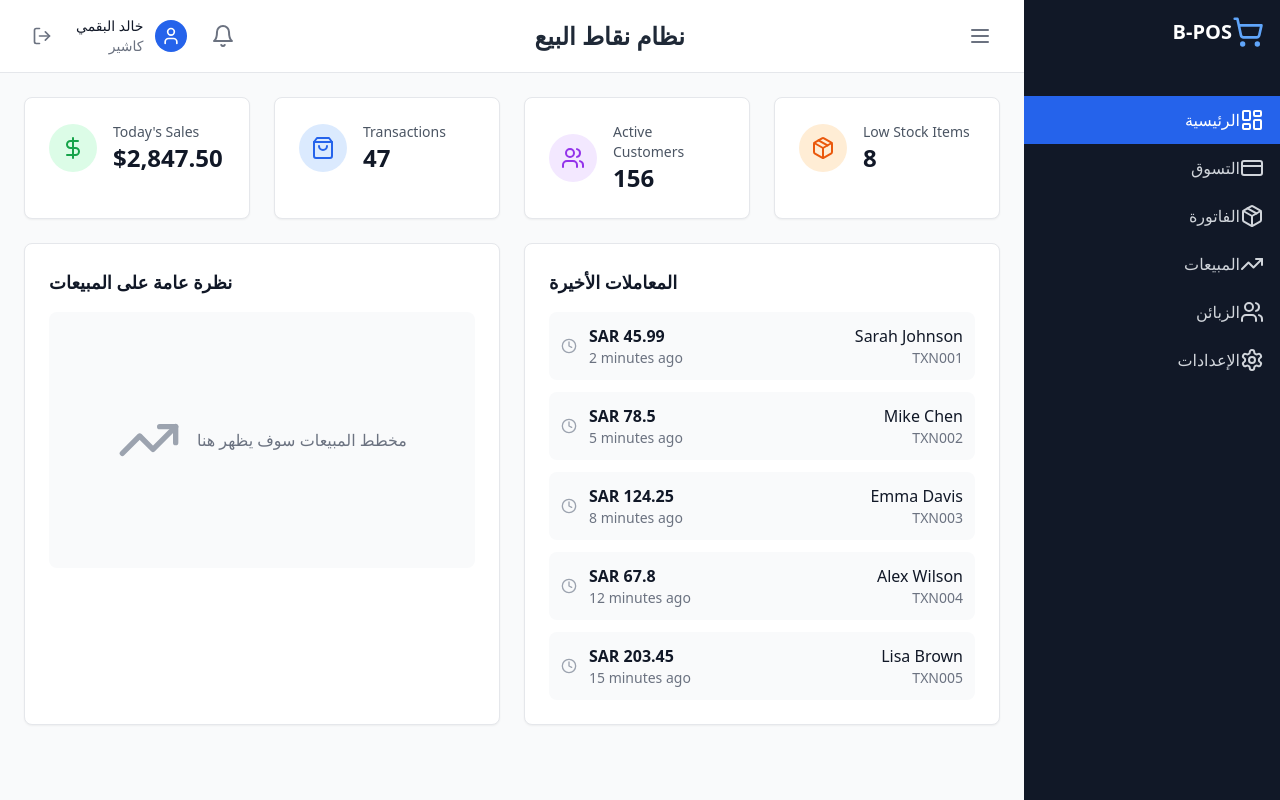
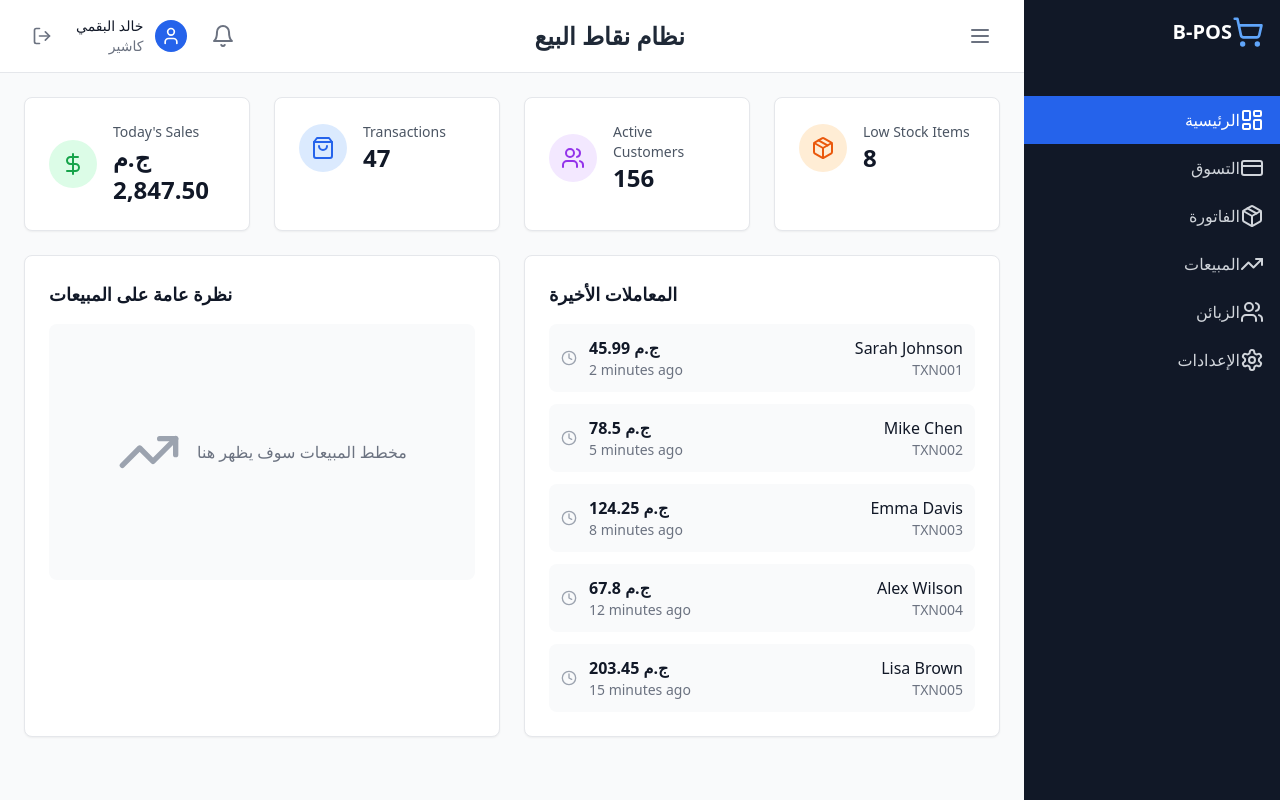
Before and after one commit to mamoda/Codes, a React (Vite) app: page / in a window 1280 px wide. Built offline with nearby package versions, Linux system fonts and the light colour scheme.

Commit message:
Update Dashboard.tsx

```diff
--- a/src/pages/Dashboard.tsx
+++ b/src/pages/Dashboard.tsx
@@ -12,7 +12,7 @@ const Dashboard: React.FC = () => {
   const stats = [
     {
       label: "Today's Sales",
-      value: "$2,847.50",
+      value: "ج.م 2,847.50",
       icon: DollarSign,
       color: "text-green-600 bg-green-100",
     },
@@ -119,7 +119,7 @@ const Dashboard: React.FC = () => {
                   <Clock className="w-4 h-4 text-gray-400 mr-3" />
                   <div>
                     <p className="font-semibold text-gray-900">
-                      SAR {transaction.amount}
+                      ج.م {transaction.amount}
                     </p>
                     <p className="text-sm text-gray-500">{transaction.time}</p>
                   </div>
```
